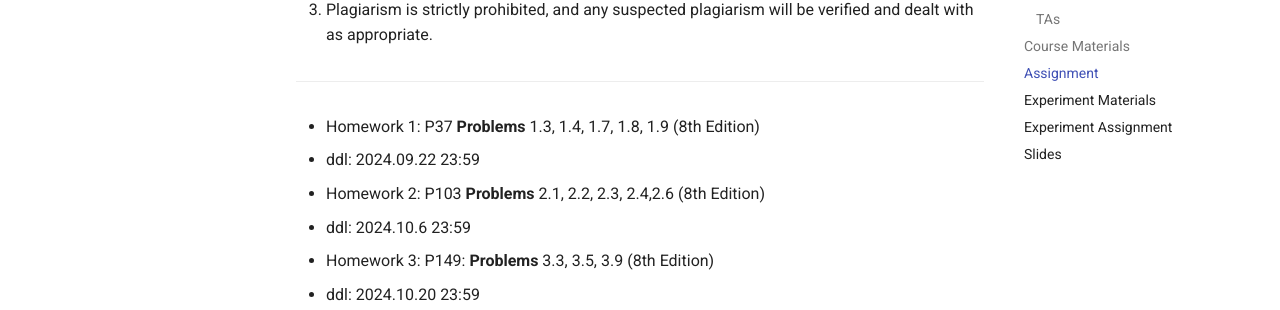
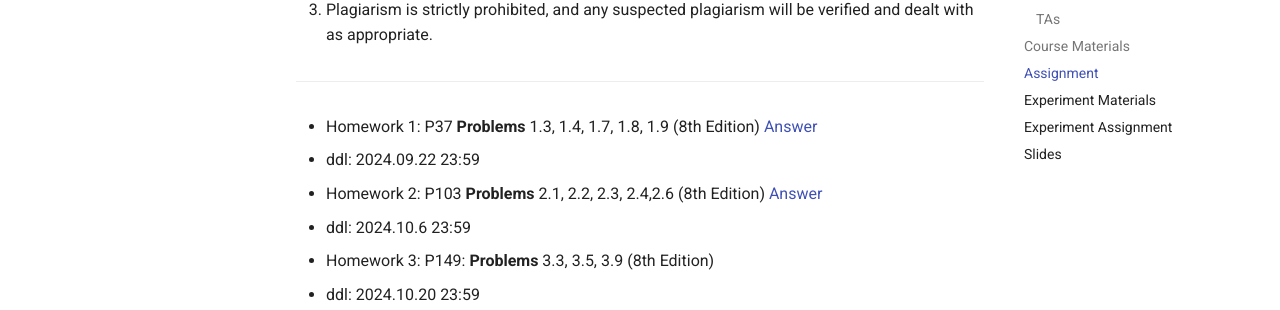
Before and after one commit to OS-2024/OS-2024.github.io, an MkDocs documentation site: the page built from docs/index.md, in a window 1280 px wide and 900 px high, scrolled down 1273 px. Shown: the part 143-453 px from the top of the window. Built offline with MkDocs 1.6.1 and Material for MkDocs 9.7.7, drawn with Linux system fonts in a browser that asks for light colours; comment, search, counter and statistics services are not loaded.

Commit message:
add hw1,2 answer

```diff
--- a/docs/index.md
+++ b/docs/index.md
@@ -53,11 +53,11 @@ Additional notes on assignments:
 
 ***
 
-* Homework  1: P37 **Problems** 1.3, 1.4, 1.7, 1.8, 1.9 (8th Edition)
+* Homework  1: P37 **Problems** 1.3, 1.4, 1.7, 1.8, 1.9 (8th Edition) [Answer](https://rec.ustc.edu.cn/share/5f538a60-96a5-11ef-8c8a-afc7dea834c5)
 
   - ddl: 2024.09.22 23:59
 
-* Homework  2: P103 **Problems** 2.1, 2.2, 2.3, 2.4,2.6 (8th Edition)
+* Homework  2: P103 **Problems** 2.1, 2.2, 2.3, 2.4,2.6 (8th Edition) [Answer](https://rec.ustc.edu.cn/share/ab249a30-96a5-11ef-abf3-9900d446f800)
 
   - ddl: 2024.10.6 23:59
 
```
